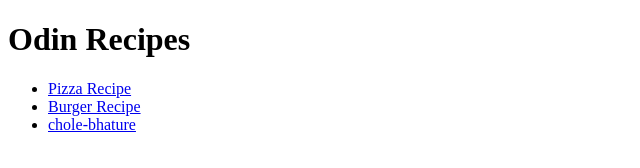
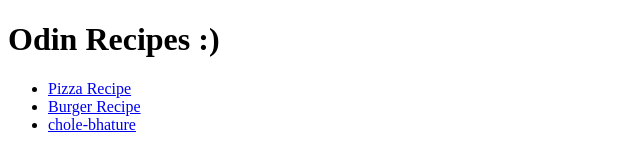
Before and after one commit to imlqkshqy/odin-recipes, a plain HTML site: page index.html in a window 1280 px wide. Shown: the full height of the page, 0-640 px from the left. Drawn offline with Linux system fonts and the light colour scheme.

```diff
--- a/index.html
+++ b/index.html
@@ -6,7 +6,7 @@
         <title>My Recipe Book</title>
     </head>
     <body>
-        <h1>Odin Recipes </h1>
+        <h1>Odin Recipes :) </h1>
         <ul>
         <li><a href="recipes/pizza.html">Pizza Recipe</a></li>
         <li><a href="recipes/burger.html">Burger Recipe</a></li>
```
Also changed, not shown: 1 other file.
